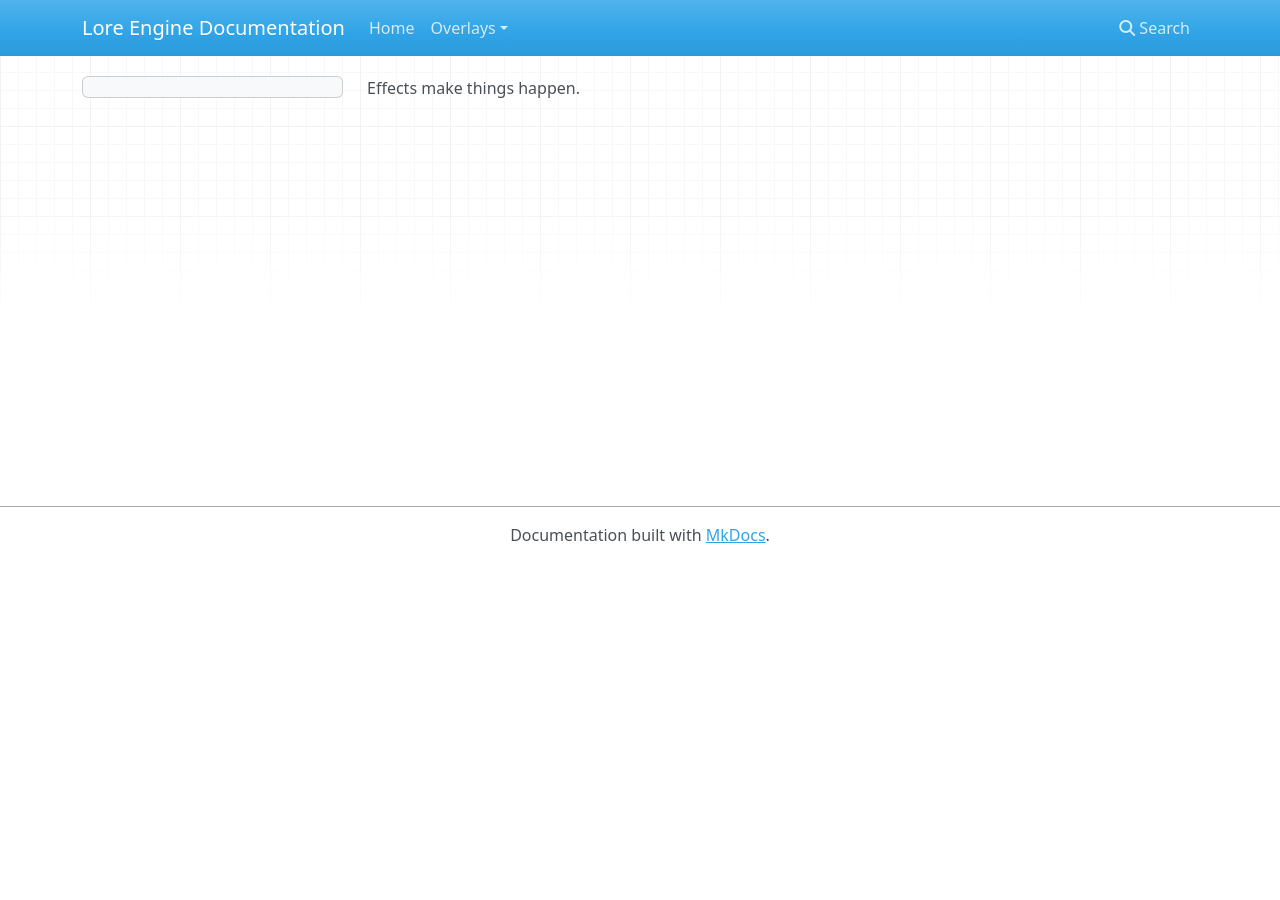
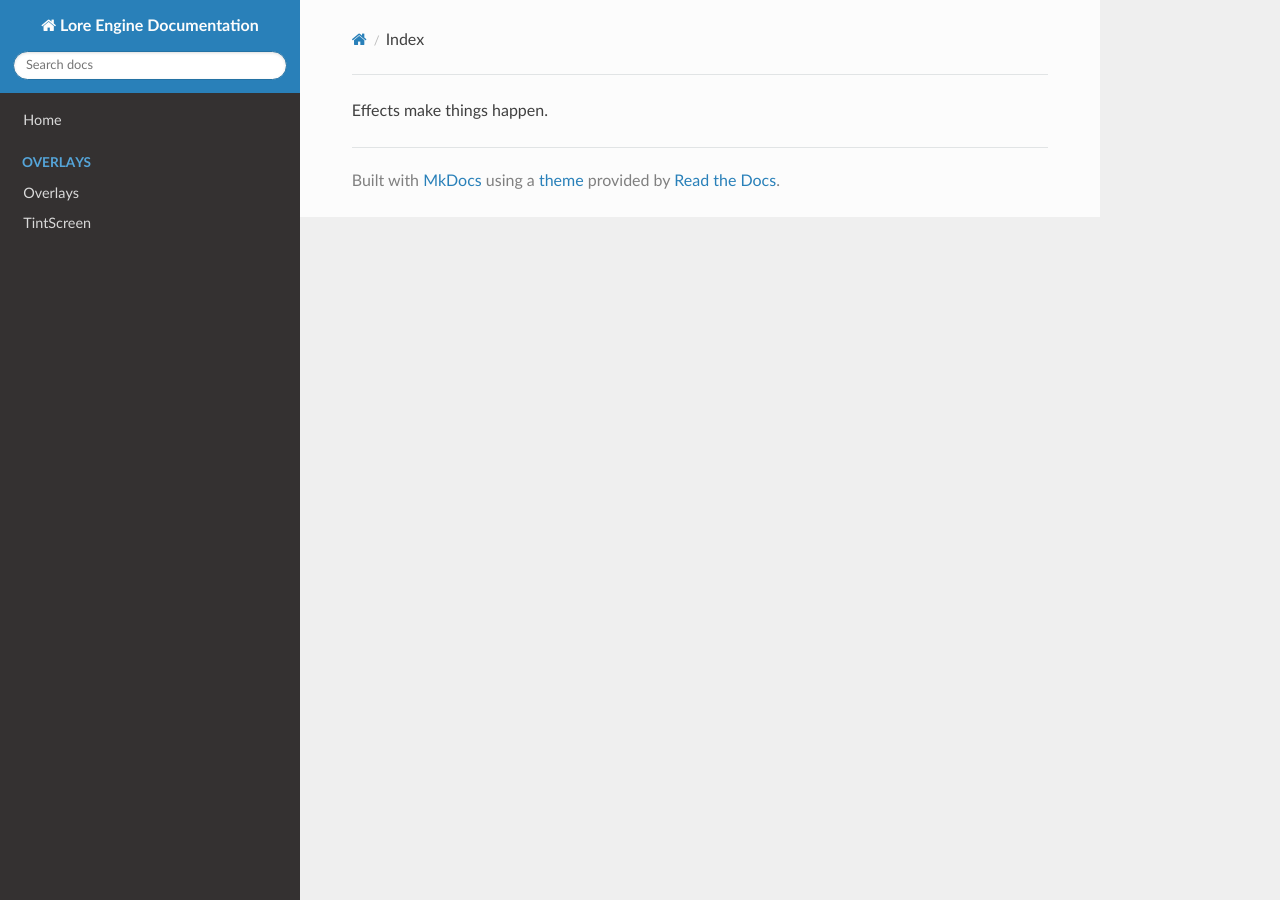
Before and after one commit to TheHeadmaster/LoreEngine, an MkDocs documentation site: the page built from docs/effects/index.md, in a window 1280 px wide. Built offline with MkDocs 1.6.1, drawn with Linux system fonts in a browser that asks for light colours; nearby versions of some CDN libraries; a style sheet for code colours, icons or effects is not loaded; part of the change alters nothing that is shown.

```diff
--- a/mkdocs.yml
+++ b/mkdocs.yml
@@ -5,7 +5,8 @@ nav:
         - Overlays: effects/overlays.md
         - TintScreen: effects/overlays/tintscreen.md
 theme:
-    name: mkdocs
+    name: readthedocs
+    hljs_style: Atelier Dune Dark
     highlightjs: true
     hljs_languages:
         - csharp
```
